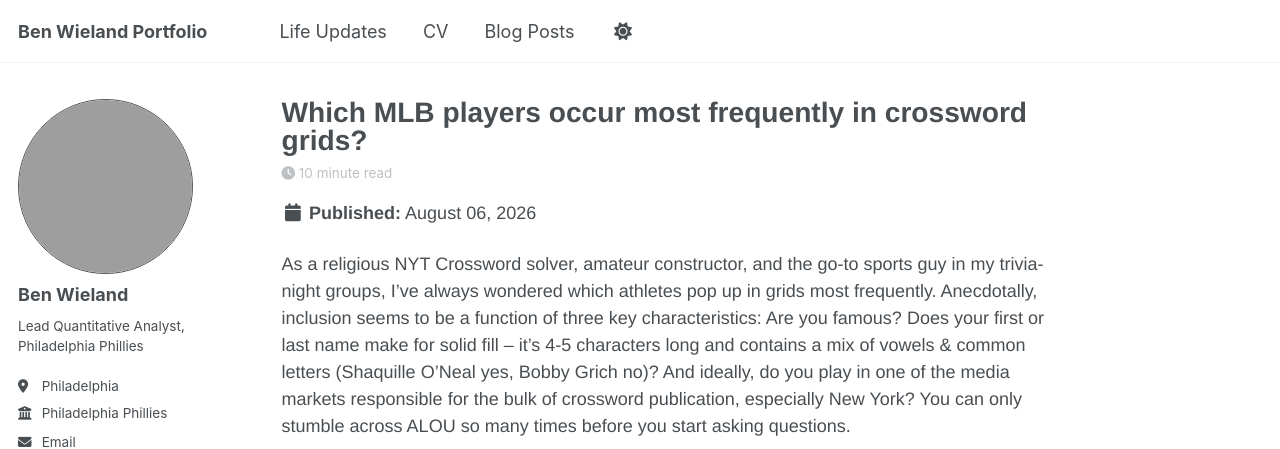
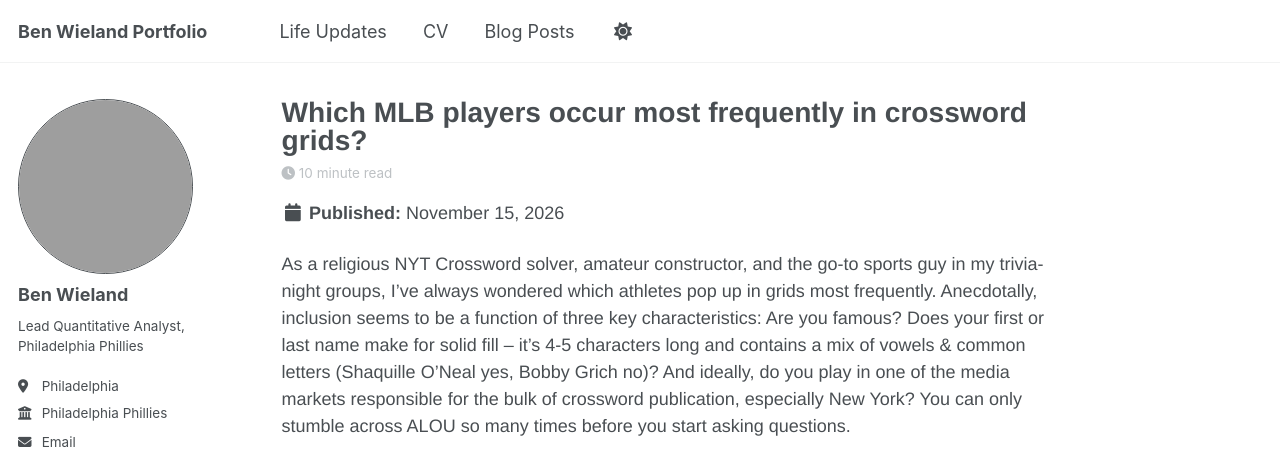
Before and after one commit to bbwieland/bbwieland.github.io, a Jekyll site: the page built from _posts/2026-11-15-baseball-crossword.md, in a window 1280 px wide and 900 px high. Shown: the top 449 px of the window. Built offline with Jekyll 4.4.1, drawn with Linux system fonts in a browser that asks for light colours; a script bundle is joined from its source files by our own code; library files that are not in the unit come from our copies.

Commit message:
fix date

```diff
--- a/_posts/2026-11-15-baseball-crossword.md
+++ b/_posts/2026-11-15-baseball-crossword.md
@@ -1,6 +1,6 @@
 ---
 title: 'Which MLB players occur most frequently in crossword grids?'
-date: 2026-08-06
+date: 2026-11-15
 permalink: /posts/2026/11/mlb-baseball-crossword-frequency/
 tags:
   - crosswords
```
